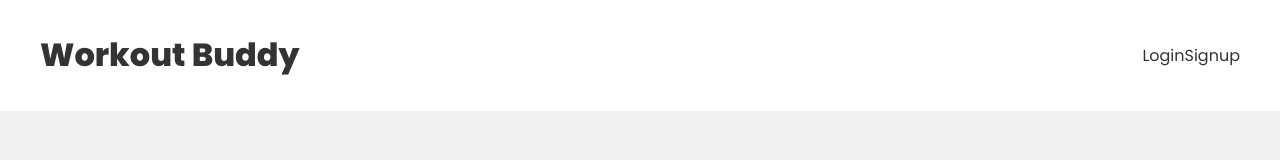
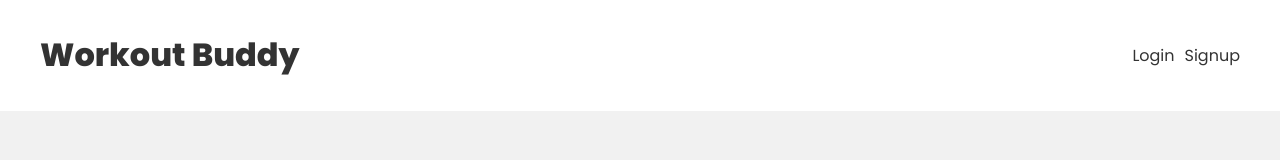
Before and after one commit to margoxt/mern-stack-workout-tracker, a React (Create React App) app in the folder frontend/: page /signup in a window 1280 px wide. Shown: the top 160 px of the page. Built offline with nearby package versions, Linux system fonts and the light colour scheme.

Commit message:
style: navbar

```diff
--- a/frontend/src/hooks/useSignup.js
+++ b/frontend/src/hooks/useSignup.js
@@ -1,5 +1,4 @@
 //This page will handle the logic of hitting the API endpoints to sign the user using the details
-
 import { useState } from 'react';
 import { useAuthContext } from './useAuthContext';
 
@@ -33,6 +32,7 @@ export const useSignUp = () =>{
             //Update the authContext with the user email we get back
             dispatch({type: 'LOGIN', payload: json})
 
+            //Update loading state
             setIsLoading(false)
         }
     }
--- a/frontend/src/index.css
+++ b/frontend/src/index.css
@@ -101,6 +101,15 @@ input.error {
   border: 1px solid var(--error);
 }
 
+/* navbar */
+nav {
+  display: flex;
+  align-items: center;
+}
+nav a {
+  margin-left: 10px;
+}
+
 /* auth forms */
 form.signup, form.login {
   max-width: 400px;
```
